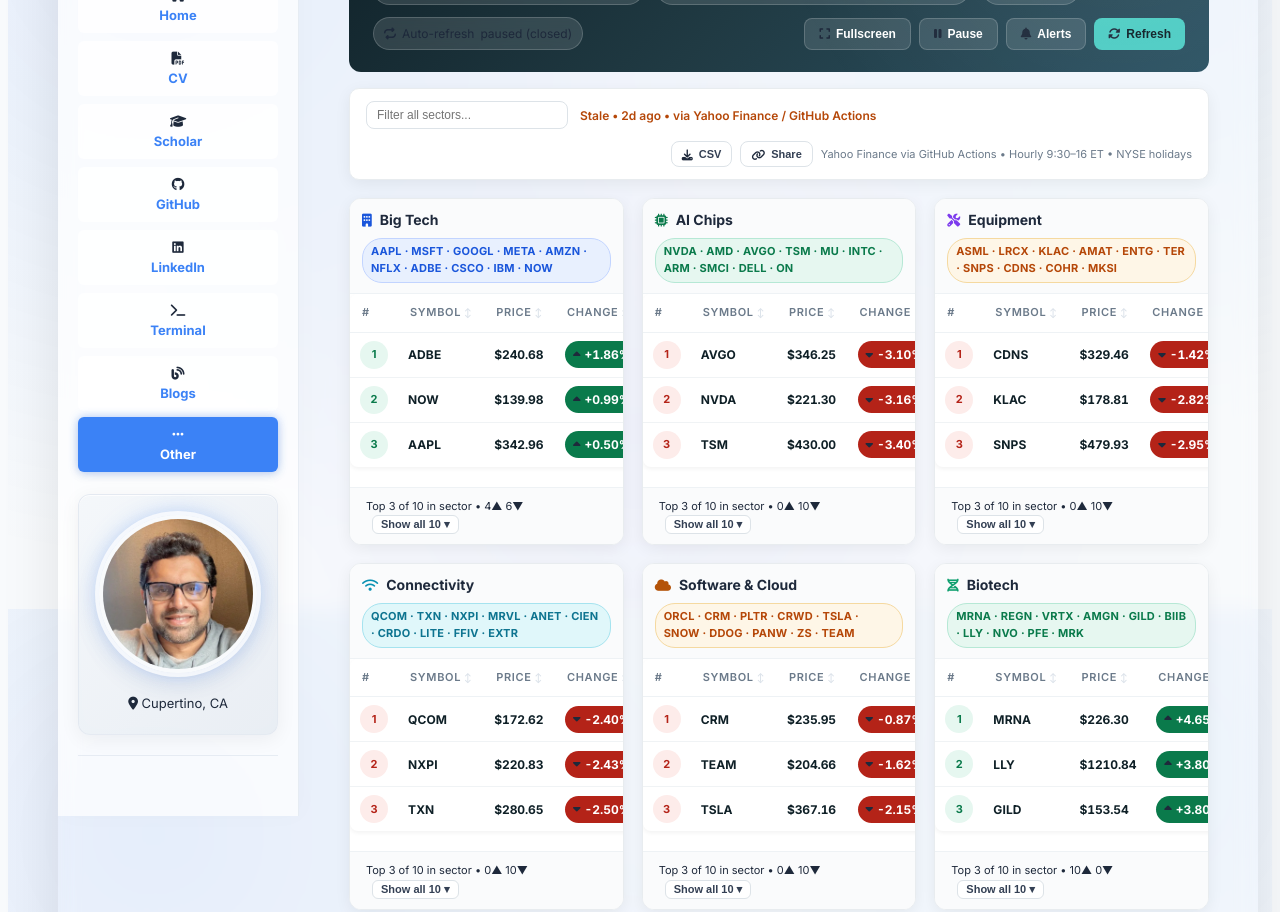
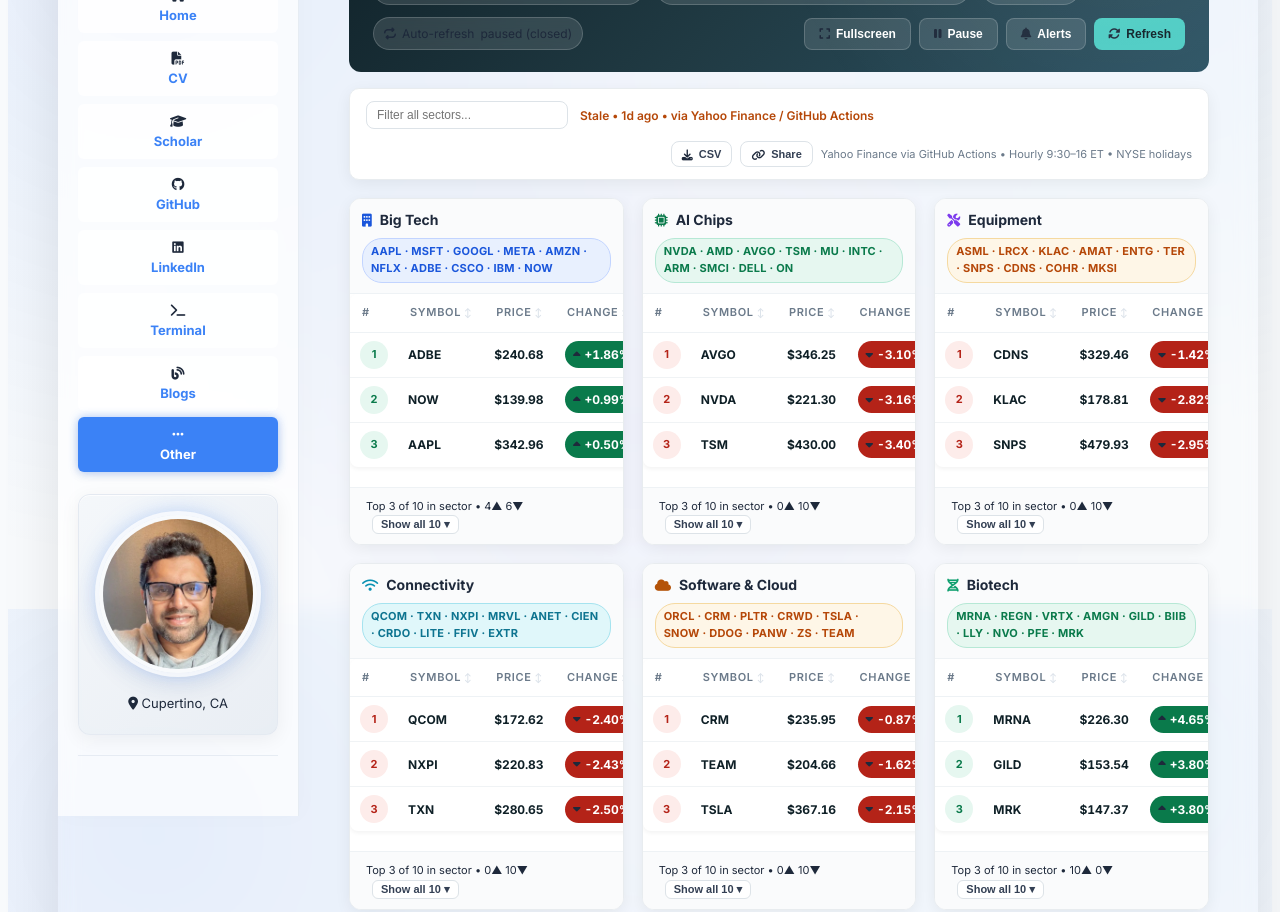
Before and after one commit to mohankku/mohankku.github.io, a Jekyll site: the page built from stocks.md, in a window 1280 px wide and 1400 px high. Shown: the part 299-1211 px from the top of the window. Built offline with Jekyll 4.4.1, drawn with Linux system fonts in a browser that asks for light colours; part of the change alters nothing that is shown.

Commit message:
chore: update stocks live data [skip ci]

```diff
--- a/assets/stocks-history.json
+++ b/assets/stocks-history.json
@@ -1,5 +1,5 @@
 {
-  "updated": "2026-10-14T20:17:34Z",
+  "updated": "2026-10-14T23:22:12Z",
   "points": {
     "KLAC": [
       178.85,
@@ -674,7 +674,6 @@
       896.33
     ],
     "ORCL": [
-      156.82,
       154.01,
       152.94,
       151.95,
@@ -713,7 +712,8 @@
       141.4,
       137.39,
       143.2,
-      130.6
+      130.6,
+      130.55
     ],
     "TSM": [
       431.86,
@@ -800,7 +800,6 @@
       280.65
     ],
     "DELL": [
-      517.41,
       513.93,
       506.62,
       558.34,
@@ -839,7 +838,8 @@
       586.06,
       576.76,
       572.47,
-      507.55
+      507.55,
+      507.93
     ],
     "ON": [
       70.16,
@@ -1640,7 +1640,6 @@
       269.33
     ],
     "LLY": [
-      1128.26,
       1124.06,
       1123.0,
       1122.77,
@@ -1679,7 +1678,8 @@
       1179.27,
       1182.62,
       1166.51,
-      1210.84
+      1210.84,
+      1208.74
     ],
     "EXTR": [
       21.41,
--- a/assets/stocks-live.json
+++ b/assets/stocks-live.json
@@ -6,15 +6,7 @@
       "price": "226.30",
       "change_amount": "10.05",
       "change_percentage": "4.6474%",
-      "volume": "16495665",
-      "market_cap": 0
-    },
-    {
-      "ticker": "LLY",
-      "price": "1210.84",
-      "change_amount": "44.33",
-      "change_percentage": "3.8002%",
-      "volume": "2520401",
+      "volume": "16579584",
       "market_cap": 0
     },
     {
@@ -22,7 +14,7 @@
       "price": "153.54",
       "change_amount": "5.62",
       "change_percentage": "3.7994%",
-      "volume": "5733699",
+      "volume": "5758183",
       "market_cap": 0
     },
     {
@@ -30,7 +22,15 @@
       "price": "147.37",
       "change_amount": "5.39",
       "change_percentage": "3.7963%",
-      "volume": "8036558",
+      "volume": "9799803",
+      "market_cap": 0
+    },
+    {
+      "ticker": "LLY",
+      "price": "1208.74",
+      "change_amount": "42.23",
+      "change_percentage": "3.6202%",
+      "volume": "3162617",
       "market_cap": 0
     },
     {
@@ -38,7 +38,7 @@
       "price": "778.36",
       "change_amount": "25.24",
       "change_percentage": "3.3514%",
-      "volume": "875339",
+      "volume": "878669",
       "market_cap": 0
     },
     {
@@ -46,7 +46,7 @@
       "price": "426.11",
       "change_amount": "13.27",
       "change_percentage": "3.2143%",
-      "volume": "3050422",
+      "volume": "3079105",
       "market_cap": 0
     },
     {
@@ -54,7 +54,7 @@
       "price": "29.21",
       "change_amount": "0.84",
       "change_percentage": "2.9609%",
-      "volume": "37485355",
+      "volume": "39330520",
       "market_cap": 0
     },
     {
@@ -62,7 +62,7 @@
       "price": "498.50",
       "change_amount": "13.28",
       "change_percentage": "2.7369%",
-      "volume": "2053175",
+      "volume": "2089984",
       "market_cap": 0
     },
     {
@@ -70,7 +70,7 @@
       "price": "240.68",
       "change_amount": "4.40",
       "change_percentage": "1.8622%",
-      "volume": "3423631",
+      "volume": "3479757",
       "market_cap": 0
     },
     {
@@ -78,7 +78,7 @@
       "price": "232.83",
       "change_amount": "3.93",
       "change_percentage": "1.7169%",
-      "volume": "1860589",
+      "volume": "1947140",
       "market_cap": 0
     },
     {
@@ -86,7 +86,7 @@
       "price": "139.98",
       "change_amount": "1.37",
       "change_percentage": "0.9884%",
-      "volume": "13183813",
+      "volume": "13299981",
       "market_cap": 0
     },
     {
@@ -94,17 +94,17 @@
       "price": "342.96",
       "change_amount": "1.69",
       "change_percentage": "0.4952%",
-      "volume": "49732645",
+      "volume": "49893047",
       "market_cap": 0
     }
   ],
   "top_losers": [
     {
       "ticker": "DELL",
-      "price": "507.55",
-      "change_amount": "-64.92",
-      "change_percentage": "-11.3403%",
-      "volume": "10988945",
+      "price": "507.93",
+      "change_amount": "-64.54",
+      "change_percentage": "-11.2740%",
+      "volume": "11672615",
       "market_cap": 0
     },
     {
@@ -112,7 +112,7 @@
       "price": "359.60",
       "change_amount": "-40.80",
       "change_percentage": "-10.1898%",
-      "volume": "2953838",
+      "volume": "3312652",
       "market_cap": 0
     },
     {
@@ -120,7 +120,7 @@
       "price": "179.22",
       "change_amount": "-19.09",
       "change_percentage": "-9.6238%",
-      "volume": "12140007",
+      "volume": "12450483",
       "market_cap": 0
     },
     {
@@ -128,7 +128,7 @@
       "price": "896.33",
       "change_amount": "-91.66",
       "change_percentage": "-9.2774%",
-      "volume": "5649323",
+      "volume": "5724226",
       "market_cap": 0
     },
     {
@@ -136,15 +136,15 @@
       "price": "263.32",
       "change_amount": "-26.66",
       "change_percentage": "-9.1937%",
-      "volume": "6228900",
+      "volume": "6769516",
       "market_cap": 0
     },
     {
       "ticker": "ORCL",
-      "price": "130.60",
-      "change_amount": "-12.60",
-      "change_percentage": "-8.8003%",
-      "volume": "45051114",
+      "price": "130.55",
+      "change_amount": "-12.65",
+      "change_percentage": "-8.8338%",
+      "volume": "52013901",
       "market_cap": 0
     },
     {
@@ -152,7 +152,7 @@
       "price": "245.28",
       "change_amount": "-23.45",
       "change_percentage": "-8.7245%",
-      "volume": "25419898",
+      "volume": "25874039",
       "market_cap": 0
     },
     {
@@ -160,7 +160,7 @@
       "price": "35.78",
       "change_amount": "-3.29",
       "change_percentage": "-8.4208%",
-      "volume": "31981095",
+      "volume": "33064278",
       "market_cap": 0
     },
     {
@@ -168,7 +168,7 @@
       "price": "238.01",
       "change_amount": "-17.38",
       "change_percentage": "-6.8053%",
-      "volume": "6549262",
+      "volume": "6604374",
       "market_cap": 0
     },
     {
@@ -176,7 +176,7 @@
       "price": "335.08",
       "change_amount": "-22.68",
       "change_percentage": "-6.3394%",
-      "volume": "3998947",
+      "volume": "4578402",
       "market_cap": 0
     },
     {
@@ -184,7 +184,7 @@
       "price": "570.82",
       "change_amount": "-34.71",
       "change_percentage": "-5.7322%",
-      "volume": "21880824",
+      "volume": "22119483",
       "market_cap": 0
     },
     {
@@ -192,7 +192,7 @@
       "price": "375.04",
       "change_amount": "-21.99",
       "change_percentage": "-5.5386%",
-      "volume": "6843505",
+      "volume": "7147609",
       "market_cap": 0
     }
   ],
@@ -202,15 +202,7 @@
       "price": "226.30",
       "change_amount": "10.05",
       "change_percentage": "4.6474%",
-      "volume": "16495665",
-      "market_cap": 0
-    },
-    {
-      "ticker": "LLY",
-      "price": "1210.84",
-      "change_amount": "44.33",
-      "change_percentage": "3.8002%",
-      "volume": "2520401",
+      "volume": "16579584",
       "market_cap": 0
     },
     {
@@ -218,7 +210,7 @@
       "price": "153.54",
       "change_amount": "5.62",
       "change_percentage": "3.7994%",
-      "volume": "5733699",
+      "volume": "5758183",
       "market_cap": 0
     },
     {
@@ -226,7 +218,15 @@
       "price": "147.37",
       "change_amount": "5.39",
       "change_percentage": "3.7963%",
-      "volume": "8036558",
+      "volume": "9799803",
+      "market_cap": 0
+    },
+    {
+      "ticker": "LLY",
+      "price": "1208.74",
+      "change_amount": "42.23",
+      "change_percentage": "3.6202%",
+      "volume": "3162617",
       "market_cap": 0
     },
     {
@@ -234,7 +234,7 @@
       "price": "778.36",
       "change_amount": "25.24",
       "change_percentage": "3.3514%",
-      "volume": "875339",
+      "volume": "878669",
       "market_cap": 0
     },
     {
@@ -242,7 +242,7 @@
       "price": "426.11",
       "change_amount": "13.27",
       "change_percentage": "3.2143%",
-      "volume": "3050422",
+      "volume": "3079105",
       "market_cap": 0
     },
     {
@@ -250,7 +250,7 @@
       "price": "29.21",
       "change_amount": "0.84",
       "change_percentage": "2.9609%",
-      "volume": "37485355",
+      "volume": "39330520",
       "market_cap": 0
     },
     {
@@ -258,7 +258,7 @@
       "price": "498.50",
       "change_amount": "13.28",
       "change_percentage": "2.7369%",
-      "volume": "2053175",
+      "volume": "2089984",
       "market_cap": 0
     },
     {
@@ -266,7 +266,7 @@
       "price": "240.68",
       "change_amount": "4.40",
       "change_percentage": "1.8622%",
-      "volume": "3423631",
+      "volume": "3479757",
       "market_cap": 0
     },
     {
@@ -274,7 +274,7 @@
       "price": "232.83",
       "change_amount": "3.93",
       "change_percentage": "1.7169%",
-      "volume": "1860589",
+      "volume": "1947140",
       "market_cap": 0
     },
     {
@@ -282,7 +282,7 @@
       "price": "139.98",
       "change_amount": "1.37",
       "change_percentage": "0.9884%",
-      "volume": "13183813",
+      "volume": "13299981",
       "market_cap": 0
     },
     {
@@ -290,7 +290,7 @@
       "price": "342.96",
       "change_amount": "1.69",
       "change_percentage": "0.4952%",
-      "volume": "49732645",
+      "volume": "49893047",
       "market_cap": 0
     },
     {
@@ -298,7 +298,7 @@
       "price": "38.12",
       "change_amount": "0.06",
       "change_percentage": "0.1576%",
-      "volume": "7939664",
+      "volume": "9314273",
       "market_cap": 0
     },
     {
@@ -306,7 +306,7 @@
       "price": "70.57",
       "change_amount": "0.11",
       "change_percentage": "0.1561%",
-      "volume": "38228573",
+      "volume": "39920482",
       "market_cap": 0
     },
     {
@@ -314,7 +314,7 @@
       "price": "235.95",
       "change_amount": "-2.06",
       "change_percentage": "-0.8655%",
-      "volume": "4589402",
+      "volume": "6145652",
       "market_cap": 0
     },
     {
@@ -322,7 +322,7 @@
       "price": "113.64",
       "change_amount": "-1.43",
       "change_percentage": "-1.2427%",
-      "volume": "16544432",
+      "volume": "16708140",
       "market_cap": 0
     },
     {
@@ -330,7 +330,7 @@
       "price": "227.88",
       "change_amount": "-2.90",
       "change_percentage": "-1.2566%",
-      "volume": "3063163",
+      "volume": "4038637",
       "market_cap": 0
     },
     {
@@ -338,7 +338,7 @@
       "price": "329.46",
       "change_amount": "-4.74",
       "change_percentage": "-1.4183%",
-      "volume": "2851289",
+      "volume": "2909352",
       "market_cap": 0
     },
     {
@@ -346,7 +346,7 @@
       "price": "204.66",
       "change_amount": "-3.38",
       "change_percentage": "-1.6247%",
-      "volume": "2069228",
+      "volume": "2082521",
       "market_cap": 0
     },
     {
@@ -354,7 +354,7 @@
       "price": "347.64",
       "change_amount": "-6.14",
       "change_percentage": "-1.7355%",
-      "volume": "26833388",
+      "volume": "27871114",
       "market_cap": 0
     },
     {
@@ -362,7 +362,7 @@
       "price": "254.08",
       "change_amount": "-4.50",
       "change_percentage": "-1.7403%",
-      "volume": "33260130",
+      "volume": "34598204",
       "market_cap": 0
     },
     {
@@ -370,7 +370,7 @@
       "price": "533.69",
       "change_amount": "-9.76",
       "change_percentage": "-1.7959%",
-      "volume": "21176641",
+      "volume": "22251503",
       "market_cap": 0
     },
     {
@@ -378,7 +378,7 @@
       "price": "367.16",
       "change_amount": "-8.07",
       "change_percentage": "-2.1507%",
-      "volume": "29381134",
+      "volume": "30868569",
       "market_cap": 0
     },
     {
@@ -386,7 +386,7 @@
       "price": "172.62",
       "change_amount": "-4.24",
       "change_percentage": "-2.3974%",
-      "volume": "11121441",
+      "volume": "11157772",
       "market_cap": 0
     },
     {
@@ -394,7 +394,7 @@
       "price": "220.83",
       "change_amount": "-5.49",
       "change_percentage": "-2.4258%",
-      "volume": "4392179",
+      "volume": "4397771",
       "market_cap": 0
     },
     {
@@ -402,7 +402,7 @@
       "price": "280.65",
       "change_amount": "-7.20",
       "change_percentage": "-2.5013%",
-      "volume": "6904732",
+      "volume": "6924604",
       "market_cap": 0
     },
     {
@@ -410,7 +410,7 @@
       "price": "178.81",
       "change_amount": "-5.19",
       "change_percentage": "-2.8207%",
-      "volume": "14429725",
+      "volume": "14457699",
       "market_cap": 0
     },
     {
@@ -418,7 +418,7 @@
       "price": "479.93",
       "change_amount": "-14.58",
       "change_percentage": "-2.9484%",
-      "volume": "3073319",
+      "volume": "3203530",
       "market_cap": 0
     },
     {
@@ -426,7 +426,7 @@
       "price": "346.25",
       "change_amount": "-11.06",
       "change_percentage": "-3.0954%",
-      "volume": "22727383",
+      "volume": "22989932",
       "market_cap": 0
     },
     {
@@ -434,7 +434,7 @@
       "price": "221.30",
       "change_amount": "-7.22",
       "change_percentage": "-3.1595%",
-      "volume": "115959194",
+      "volume": "117762243",
       "market_cap": 0
     },
     {
@@ -442,7 +442,7 @@
       "price": "737.54",
       "change_amount": "-24.96",
       "change_percentage": "-3.2734%",
-      "volume": "15822931",
+      "volume": "16151285",
       "market_cap": 0
     },
     {
@@ -450,7 +450,7 @@
       "price": "430.00",
       "change_amount": "-15.12",
       "change_percentage": "-3.3968%",
-      "volume": "12959636",
+      "volume": "14977146",
       "market_cap": 0
     },
     {
@@ -458,7 +458,7 @@
       "price": "220.79",
       "change_amount": "-7.87",
       "change_percentage": "-3.4418%",
-      "volume": "2888885",
+      "volume": "2901773",
       "market_cap": 0
     },
     {
@@ -466,7 +466,7 @@
       "price": "200.97",
       "change_amount": "-7.70",
       "change_percentage": "-3.6900%",
-      "volume": "23865536",
+      "volume": "24103301",
       "market_cap": 0
     },
     {
@@ -474,7 +474,7 @@
       "price": "446.63",
       "change_amount": "-17.61",
       "change_percentage": "-3.7933%",
-      "volume": "8452251",
+      "volume": "8485340",
       "market_cap": 0
     },
     {
@@ -482,7 +482,7 @@
       "price": "1650.00",
       "change_amount": "-67.76",
       "change_percentage": "-3.9447%",
-      "volume": "2854868",
+      "volume": "2870149",
       "market_cap": 0
     },
     {
@@ -490,7 +490,7 @@
       "price": "457.26",
       "change_amount": "-18.98",
       "change_percentage": "-3.9854%",
-      "volume": "575426",
+      "volume": "575445",
       "market_cap": 0
     },
     {
@@ -498,7 +498,7 @@
       "price": "914.13",
       "change_amount": "-38.91",
       "change_percentage": "-4.0827%",
-      "volume": "26415343",
+      "volume": "27296988",
       "market_cap": 0
     },
     {
@@ -506,7 +506,7 @@
       "price": "73.36",
       "change_amount": "-3.33",
       "change_percentage": "-4.3422%",
-      "volume": "12047923",
+      "volume": "12066816",
       "market_cap": 0
     },
     {
@@ -514,7 +514,7 @@
       "price": "22.46",
       "change_amount": "-1.03",
       "change_percentage": "-4.3848%",
-      "volume": "1016725",
+      "volume": "1018326",
       "market_cap": 0
     },
     {
@@ -522,7 +522,7 @@
       "price": "195.42",
       "change_amount": "-9.10",
       "change_percentage": "-4.4494%",
-      "volume": "4957235",
+      "volume": "5947509",
       "market_cap": 0
     },
     {
@@ -530,7 +530,7 @@
       "price": "98.12",
       "change_amount": "-4.69",
       "change_percentage": "-4.5618%",
-      "volume": "102340556",
+      "volume": "103750027",
       "market_cap": 0
     },
     {
@@ -538,7 +538,7 @@
       "price": "249.29",
       "change_amount": "-11.92",
       "change_percentage": "-4.5634%",
-      "volume": "9097598",
+      "volume": "9184898",
       "market_cap": 0
     },
     {
@@ -546,7 +546,7 @@
       "price": "286.92",
       "change_amount": "-14.19",
       "change_percentage": "-4.7126%",
-      "volume": "10313983",
+      "volume": "10336294",
       "market_cap": 0
     },
     {
@@ -554,7 +554,7 @@
       "price": "269.33",
       "change_amount": "-14.01",
       "change_percentage": "-4.9446%",
-      "volume": "2931078",
+      "volume": "2979899",
       "market_cap": 0
     },
     {
@@ -562,7 +562,7 @@
       "price": "153.08",
       "change_amount": "-8.08",
       "change_percentage": "-5.0137%",
-      "volume": "2917079",
+      "volume": "2918074",
       "market_cap": 0
     },
     {
@@ -570,7 +570,7 @@
       "price": "234.50",
       "change_amount": "-13.06",
       "change_percentage": "-5.2755%",
-      "volume": "1682507",
+      "volume": "1683131",
       "market_cap": 0
     },
     {
@@ -578,7 +578,7 @@
       "price": "359.44",
       "change_amount": "-20.85",
       "change_percentage": "-5.4827%",
-      "volume": "3731921",
+      "volume": "3754298",
       "market_cap": 0
     },
     {
@@ -586,7 +586,7 @@
       "price": "375.04",
       "change_amount": "-21.99",
       "change_percentage": "-5.5386%",
-      "volume": "6843505",
+      "volume": "7147609",
       "market_cap": 0
     },
     {
@@ -594,7 +594,7 @@
       "price": "570.82",
       "change_amount": "-34.71",
       "change_percentage": "-5.7322%",
-      "volume": "21880824",
+      "volume": "22119483",
       "market_cap": 0
     },
     {
@@ -602,7 +602,7 @@
       "price": "335.08",
       "change_amount": "-22.68",
       "change_percentage": "-6.3394%",
-      "volume": "3998947",
+      "volume": "4578402",
       "market_cap": 0
     },
     {
@@ -610,7 +610,7 @@
       "price": "238.01",
       "change_amount": "-17.38",
       "change_percentage": "-6.8053%",
-      "volume": "6549262",
+      "volume": "6604374",
       "market_cap": 0
     },
     {
@@ -618,7 +618,7 @@
       "price": "35.78",
       "change_amount": "-3.29",
       "change_percentage": "-8.4208%",
-      "volume": "31981095",
+      "volume": "33064278",
       "market_cap": 0
     },
     {
@@ -626,15 +626,15 @@
       "price": "245.28",
       "change_amount": "-23.45",
       "change_percentage": "-8.7245%",
-      "volume": "25419898",
+      "volume": "25874039",
       "market_cap": 0
     },
     {
       "ticker": "ORCL",
-      "price": "130.60",
-      "change_amount": "-12.60",
-      "change_percentage": "-8.8003%",
-      "volume": "45051114",
+      "price": "130.55",
+      "change_amount": "-12.65",
+      "change_percentage": "-8.8338%",
+      "volume": "52013901",
       "market_cap": 0
     },
     {
@@ -642,7 +642,7 @@
       "price": "263.32",
       "change_amount": "-26.66",
       "change_percentage": "-9.1937%",
-      "volume": "6228900",
+      "volume": "6769516",
       "market_cap": 0
     },
     {
@@ -650,7 +650,7 @@
       "price": "896.33",
       "change_amount": "-91.66",
       "change_percentage": "-9.2774%",
-      "volume": "5649323",
+      "volume": "5724226",
       "market_cap": 0
     },
     {
@@ -658,7 +658,7 @@
       "price": "179.22",
       "change_amount": "-19.09",
       "change_percentage": "-9.6238%",
-      "volume": "12140007",
+      "volume": "12450483",
       "market_cap": 0
     },
     {
@@ -666,18 +666,18 @@
       "price": "359.60",
       "change_amount": "-40.80",
       "change_percentage": "-10.1898%",
-      "volume": "2953838",
+      "volume": "3312652",
       "market_cap": 0
     },
     {
       "ticker": "DELL",
-      "price": "507.55",
-      "change_amount": "-64.92",
-      "change_percentage": "-11.3403%",
-      "volume": "10988945",
+      "price": "507.93",
+      "change_amount": "-64.54",
+      "change_percentage": "-11.2740%",
+      "volume": "11672615",
       "market_cap": 0
     }
   ],
-  "last_updated": "2026-10-14 16:17:34 US/Eastern",
-  "fetched_at": "2026-10-14T20:17:34Z"
+  "last_updated": "2026-10-14 19:22:12 US/Eastern",
+  "fetched_at": "2026-10-14T23:22:12Z"
 }
```
